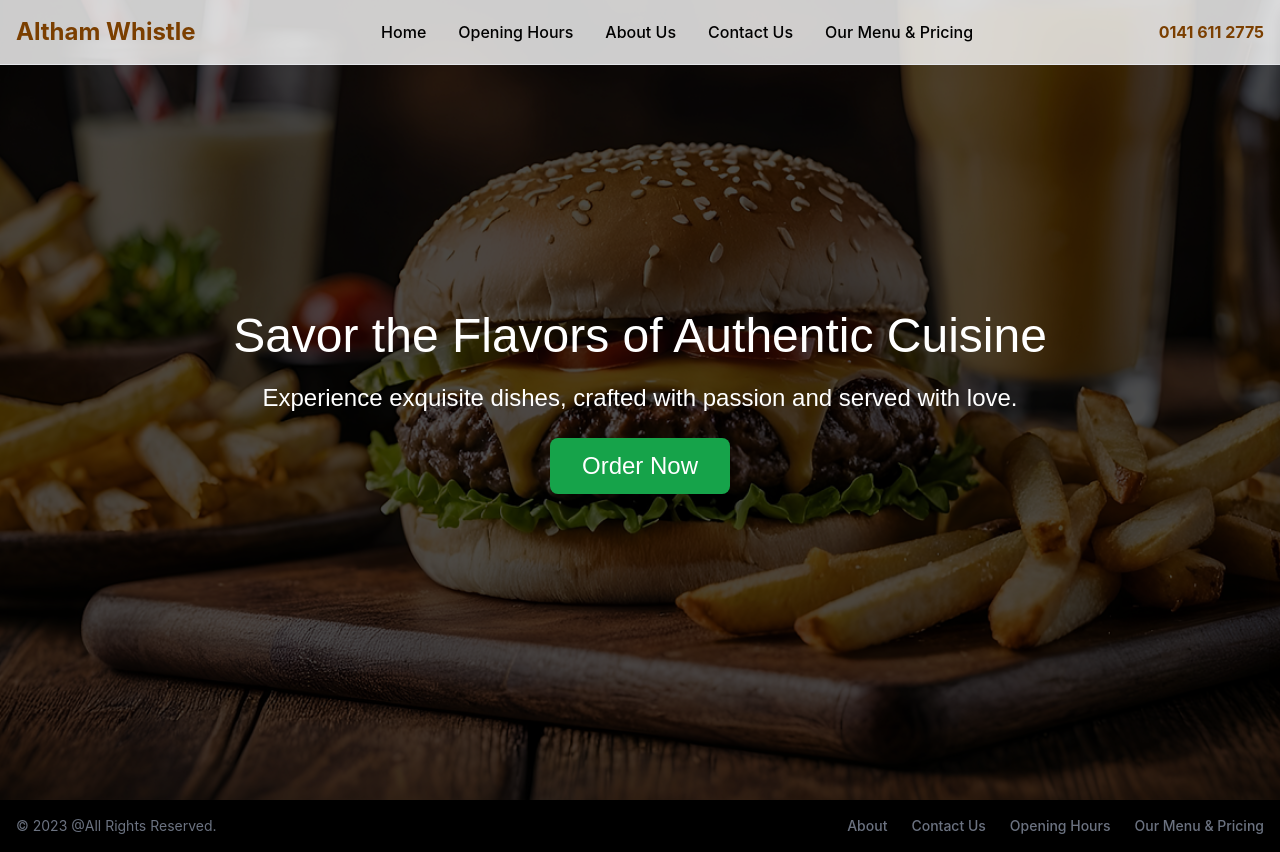
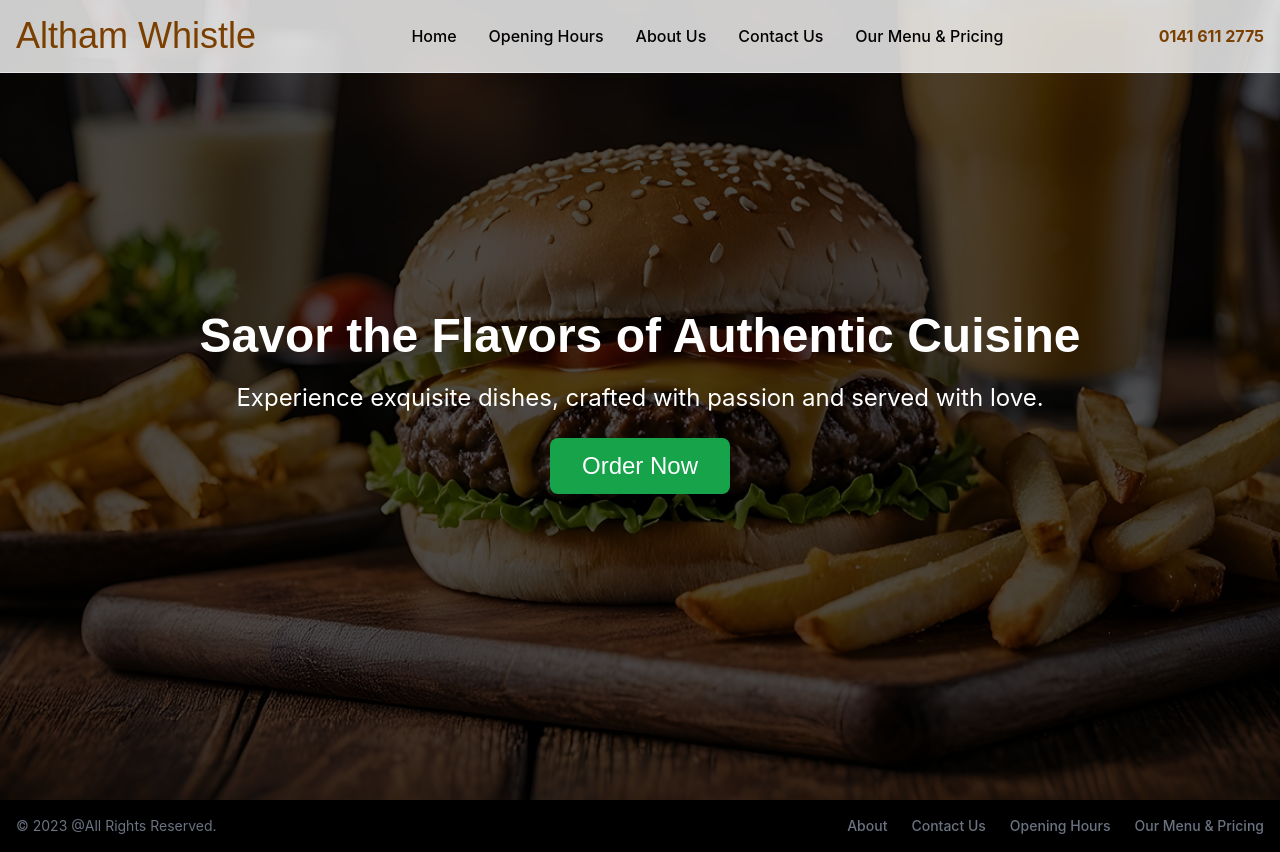
Before and after one commit to hassanali8453/New-folder, a Next.js app in the folder restaurant/: page /Pages/Home in a window 1280 px wide. Built offline with nearby package versions, Linux system fonts and the light colour scheme; a web font is replaced by a local one.

Commit message:
added fonts

```diff
--- a/restaurant/src/Components/View/Header/Navbar/index.tsx
+++ b/restaurant/src/Components/View/Header/Navbar/index.tsx
@@ -18,7 +18,7 @@
             <nav className="bg-white bg-opacity-80 fixed w-full animate__animated animate__fadeIn z-20 top-0 start-0 border-b border-gray-200 dark:border-gray-300">
                 <div className="max-w-screen-xl flex flex-wrap items-center justify-between mx-auto p-4">
                     <Link href="/" className="flex items-center space-x-3 rtl:space-x-reverse">
-                        <h1 id='logo' className="text-2xl whitespace-nowrap font-bold text-[#7B3F00]">Altham Whistle</h1>
+                        <h1 id='logo' className="text-4xl whitespace-nowrap font-myriad text-[#7B3F00]">Altham Whistle</h1>
                     </Link>
                     <div className="flex md:order-2 space-x-3 md:space-x-0 rtl:space-x-reverse">
                         <button id="contect" className='text-[#7B3F00] font-bold'>0141 611 2775</button>
--- a/restaurant/src/app/Pages/Home/page.tsx
+++ b/restaurant/src/app/Pages/Home/page.tsx
@@ -12,10 +12,10 @@
           />
           <div className="absolute inset-0 bg-black opacity-70"></div>
           <div className="z-10">
-            <h1 className="text-5xl font-eduFont leading-tight">
+            <h1 className="text-5xl font-eduFont font-bold leading-tight">
               Savor the Flavors of Authentic Cuisine
             </h1>
-            <p className="mt-4 font-myriad text-2xl">
+            <p className="mt-4 font-normal text-2xl">
               Experience exquisite dishes, crafted with passion and served with love.
             </p>
             <button className="mt-6 px-8 py-3 font-myriad bg-green-600 hover:bg-green-700 rounded-lg text-2xl transition">
--- a/restaurant/src/app/Pages/about/page.tsx
+++ b/restaurant/src/app/Pages/about/page.tsx
@@ -9,18 +9,16 @@
       <div className="max-w-7xl mx-auto">
         {/* Section 1: Introduction */}
         <div className="text-center mb-16 animate-fadeIn">
-          <h1 className="text-4xl font-bold text-primary sm:text-5xl">
+          <h1 className=" font-myriad text-primary text-6xl">
             Welcome to Our Restaurant
           </h1>
-          <p className="mt-4 text-lg text-gray-600">
+          <p className="mt-4 text-xl font-myriad text-gray-600">
             Serving delicious meals with love and passion for over 20 years.
           </p>
         </div>
-
-        {/* Section 2: Our Story */}
         <div className="grid grid-cols-1 lg:grid-cols-2 gap-12 animate-slideUp">
           <div>
-            <h2 className="text-3xl font-semibold text-secondary mb-4">Our Story</h2>
+            <h2 className="text-4xl font-myriad text-secondary mb-4">Our Story</h2>
             <p className="text-lg text-gray-700 leading-relaxed">
               Our restaurant was founded with a passion for bringing people together over great food.
               What started as a small family-owned restaurant has now grown into a beloved spot in the
@@ -44,7 +42,7 @@
 
         {/* Section 3: Our Values */}
         <div className="mt-16 text-center animate-fadeIn">
-          <h2 className="text-3xl font-semibold text-primary mb-8">Our Values</h2>
+          <h2 className="text-5xl font-myriad  text-primary mb-8">Our Values</h2>
           <div className="flex flex-wrap justify-center gap-8">
             <div className="flex flex-col items-center text-center">
               <div className="text-5xl text-primary mb-4">
```
Also changed, not shown: restaurant/src/app/globals.css (+0 -7 lines).
